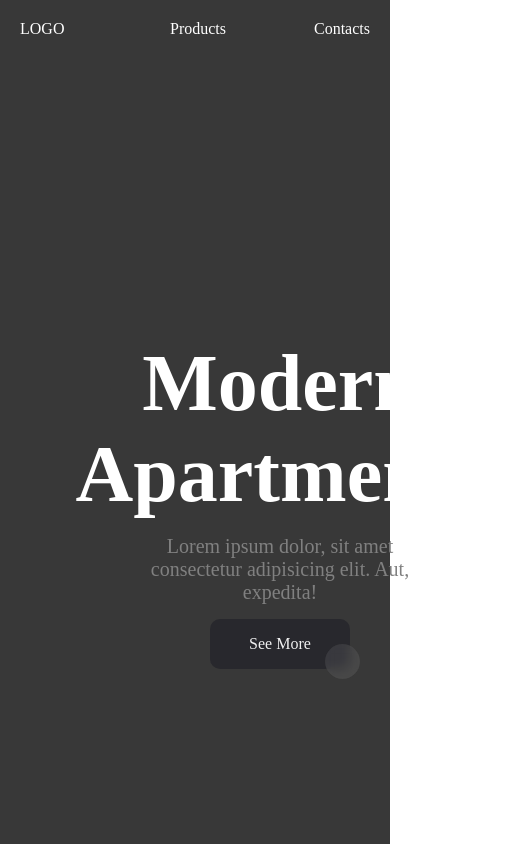
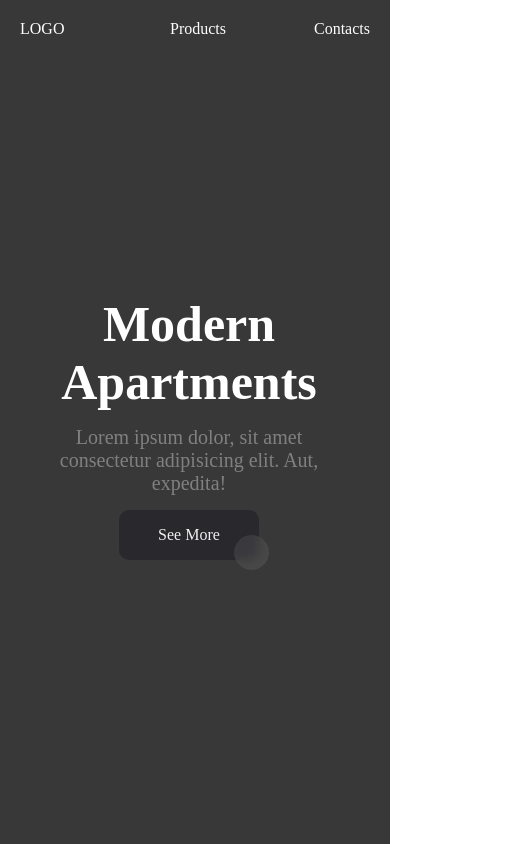
Before and after one commit to shiz1q/-----------, a plain HTML site: page index.html in a window 390 px wide. Shown: the top 844 px of the page, 530 px wide, since content can reach past the window. Drawn offline with Linux system fonts and the light colour scheme.

Commit message:
фывыфвфыв

```diff
--- a/css/indexOptimized.css
+++ b/css/indexOptimized.css
@@ -16,6 +16,31 @@
     .welcomePart {
         display: block;
     }
+        .TextAbout {
+            position: absolute;
+            text-align: center;
+            top: 35%;
+            left: 10%;
+            display: flex;
+            flex-direction: column;
+            align-items: center;
+            gap: 15px;
+            width: 300px;
+            z-index: 3;
+        }
+
+        .TextAbout h1 {
+            font-size: 50px;
+            width: 300px;
+            color: white;
+        }
+
+        .TextAbout p {
+
+            font-size: 20px;
+            width: 300px;
+            color: gray;
+        }
 }
 
 /* Media Query для остальных экранов (планшеты, десктопы) от 751px */
```
